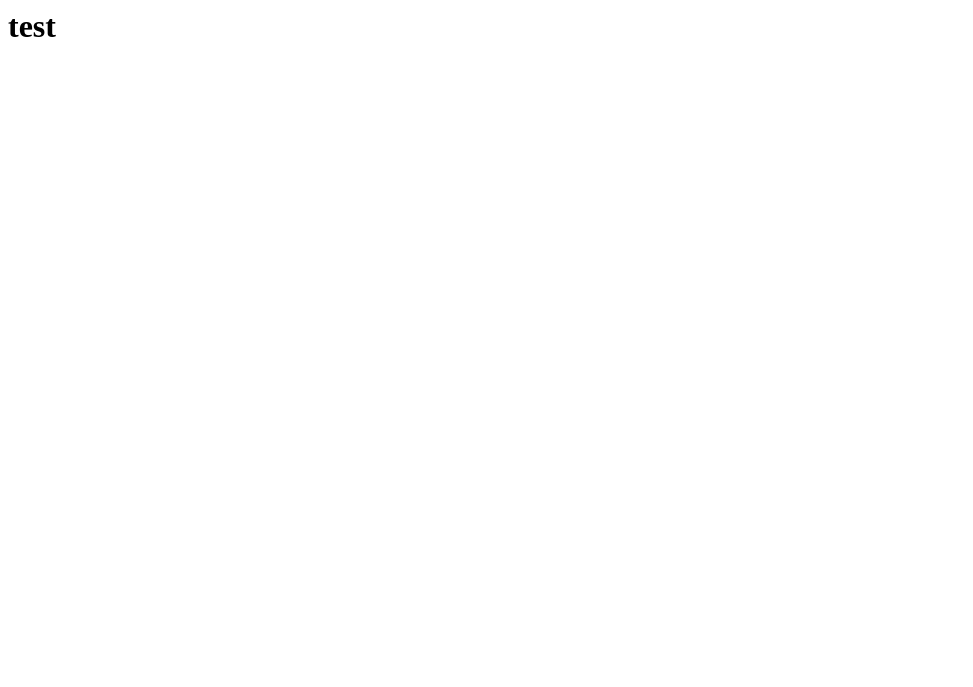
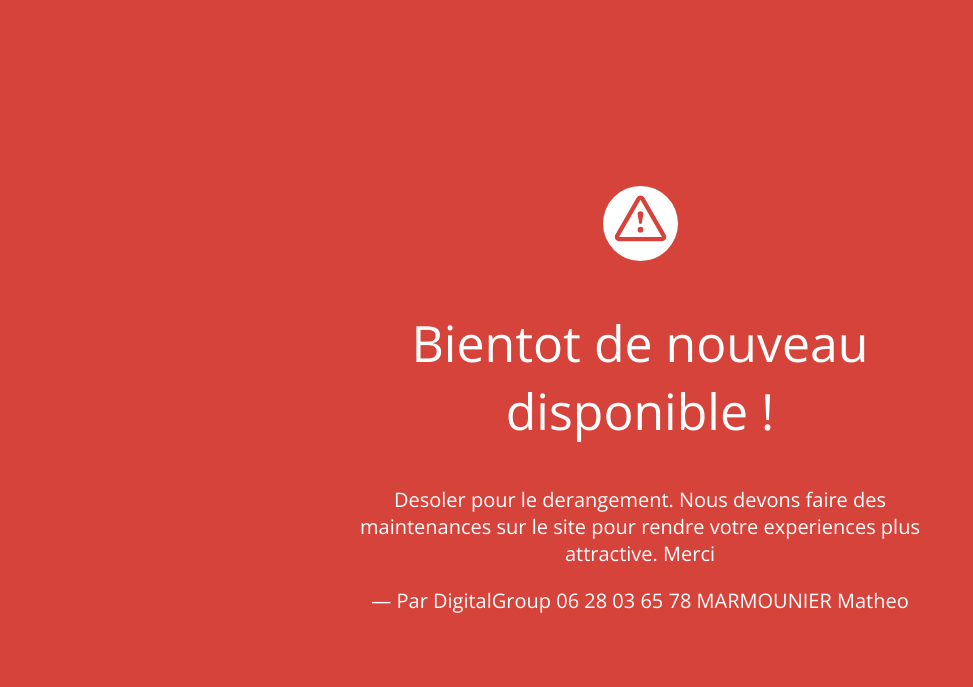
Before and after one commit to humath174/digitalGroup-Code, a plain HTML site: page index.html in a window 1280 px wide. Shown: the whole page, without its empty margins (0-973 px from the left). Drawn offline with nearby package versions, Linux system fonts and the light colour scheme.

Commit message:
Remplacement du fichier index.html
Remplacement du fichier index.html par la page de maintenance

```diff
--- a/index.html
+++ b/index.html
@@ -1 +1,23 @@
-<h1>test</h1>
+<!doctype html>
+<title>Site Maintenance</title>
+<link href="https://fonts.googleapis.com/css?family=Open+Sans:300,400,700" rel="stylesheet">
+<style>
+  html, body { padding: 0; margin: 0; width: 100%; height: 100%; }
+  * {box-sizing: border-box;}
+  body { text-align: center; padding: 0; background: #d6433b; color: #fff; font-family: Open Sans; }
+  h1 { font-size: 50px; font-weight: 100; text-align: center;}
+  body { font-family: Open Sans; font-weight: 100; font-size: 20px; color: #fff; text-align: center; display: -webkit-box; display: -ms-flexbox; display: flex; -webkit-box-pack: center; -ms-flex-pack: center; justify-content: center; -webkit-box-align: center; -ms-flex-align: center; align-items: center;}
+  article { display: block; width: 700px; padding: 50px; margin: 0 auto; }
+  a { color: #fff; font-weight: bold;}
+  a:hover { text-decoration: none; }
+  svg { width: 75px; margin-top: 1em; }
+</style>
+
+<article>
+    <svg xmlns="http://www.w3.org/2000/svg" viewBox="0 0 202.24 202.24"><defs><style>.cls-1{fill:#fff;}</style></defs><title>Asset 3</title><g id="Layer_2" data-name="Layer 2"><g id="Capa_1" data-name="Capa 1"><path class="cls-1" d="M101.12,0A101.12,101.12,0,1,0,202.24,101.12,101.12,101.12,0,0,0,101.12,0ZM159,148.76H43.28a11.57,11.57,0,0,1-10-17.34L91.09,31.16a11.57,11.57,0,0,1,20.06,0L169,131.43a11.57,11.57,0,0,1-10,17.34Z"/><path class="cls-1" d="M101.12,36.93h0L43.27,137.21H159L101.13,36.94Zm0,88.7a7.71,7.71,0,1,1,7.71-7.71A7.71,7.71,0,0,1,101.12,125.63Zm7.71-50.13a7.56,7.56,0,0,1-.11,1.3l-3.8,22.49a3.86,3.86,0,0,1-7.61,0l-3.8-22.49a8,8,0,0,1-.11-1.3,7.71,7.71,0,1,1,15.43,0Z"/></g></g></svg>
+    <h1>Bientot de nouveau disponible   !</h1>
+    <div>
+        <p>Desoler pour le derangement. Nous devons faire des maintenances sur le site pour rendre votre experiences plus attractive. Merci </a> </p>
+        <p>&mdash; Par DigitalGroup 06 28 03 65 78 MARMOUNIER Matheo</p>
+    </div>
+</article>
```
